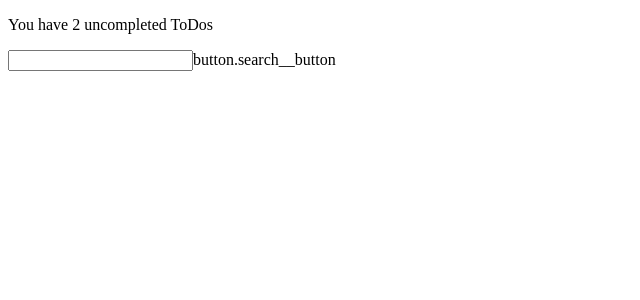
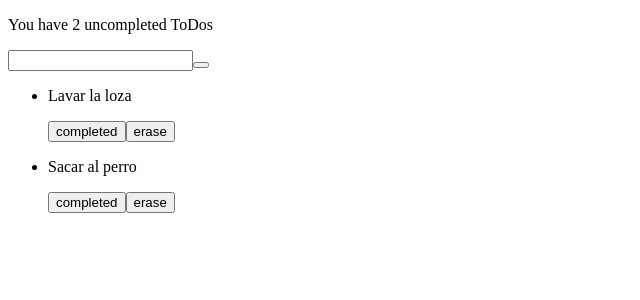
Before and after one commit to Yotis56/Todo-app, a React (Create React App) app: page /#/ in a window 1280 px wide. Shown: the top 300 px of the page, without its empty margins (0-640 px from the left). Built offline with nearby package versions, Linux system fonts and the light colour scheme.

Commit message:
todos list rendered. No styles. Not functionality yet

```diff
--- a/src/App.js
+++ b/src/App.js
@@ -1,11 +1,25 @@
-import React, { useState } from "react";
+import React, { useState, useEffect } from "react";
 import { Counter } from "./components/Counter/Index";
 import { Header } from "./components/Header/Index";
 import { Search } from "./components/Search/Index";
+import { TodoList } from "./components/TodoList";
+//hooks
+import { useLocalStorage } from './hooks/UseLocalStorage'
 
-
+const saveTodos = (todos) => {
+ //cómo usar el hook de useLocalStorage?
+}
 
 function App() {
+
+  const data = useLocalStorage('search')
+
+  useEffect( () => {
+    if (data === null){
+
+    }
+  }, [])
+
 
   const testTodos = [{
     id: 1,
@@ -16,6 +30,8 @@ function App() {
     description: 'Sacar al perro',
     isCompleted: true
   }]
+
+  window.localStorage.setItem('todos', JSON.stringify(testTodos))
   const [todos, setTodos] = useState(testTodos)
   const uncompletedTodos = todos.filter((todo) => !todo.completed).length
   //const uncompletedTodos = 1
@@ -26,6 +42,7 @@ function App() {
         <Counter uncompletedTodos={uncompletedTodos} />
         <Search />
       </Header>
+      <TodoList todos={testTodos} />
     </>
   )
 
--- a/src/components/Input/Index.js
+++ b/src/components/Input/Index.js
@@ -4,7 +4,9 @@ const Input = ({ inputValue, onChangeInput, onSubmitInput }) => {
   return (
     <form className="input-container" onSubmit={onSubmitInput}>
       <input type="text" value={inputValue} onChange={onChangeInput} />
-      button.search__button
+      <button className='search__button'>
+
+      </button>
       {/* Tengo que poner acá un icono en el buscador */}
     </form>
   )
--- /dev/null
+++ b/src/components/TodoItem/index.js
@@ -0,0 +1,24 @@
+import React from "react";
+import { TodoItemUI } from "../TodoitemUI/TodoItemUI";
+
+const TodoItem = ( {todo} ) => {
+
+    const onCompleted= (event) => {
+        console.log(event.target)
+        console.log('Se quiere completar una tarea')
+        //Acá debería cambiar el estado de una tarea de completed, a uncompleted. Y viceversa.
+        //Maybe... Usar un hook
+    }
+    const onErased = (event) => {
+        console.log(event.target)
+        console.log('Se quiere borrar una tarea')
+        //Acá debería borrar una tarea del array. con un split funcionaría la cosa.
+    }
+
+    return (
+        <TodoItemUI onCompleted={onCompleted} onErased={onErased} todo={todo} />
+
+    )
+}
+
+export { TodoItem }
--- /dev/null
+++ b/src/components/TodoList/index.js
@@ -0,0 +1,14 @@
+import React from "react";
+import { TodoItem } from "../TodoItem";
+
+const TodoList = ( {todos} ) => {
+    return (
+        <ul>
+            {todos.map( todo =>
+                <TodoItem key={todo.id} todo={todo}/>
+            )}
+        </ul>
+    )
+}
+
+export { TodoList }
--- /dev/null
+++ b/src/components/TodoitemUI/TodoItemUI.js
@@ -0,0 +1,13 @@
+import React from "react";
+
+const TodoItemUI = ({todo, onCompleted, onErased}) => {
+    return (
+        <li className="todoItem__container">
+            <p> {todo.description} </p>
+            <button onClick={onCompleted}>completed</button>
+            <button onClick={onErased}>erase</button>
+        </li>
+    )
+}
+
+export { TodoItemUI }
--- /dev/null
+++ b/src/hooks/UseLocalStorage.js
@@ -0,0 +1,15 @@
+const useLocalStorage = ( action, todos = undefined) => {
+    switch (action) {
+        case 'search':
+            const data = localStorage.getItem('todos')
+            return data === null ? data : JSON.parse(data)
+        case 'save':
+            return todos !== undefined ?
+                'Please send an array of todos':
+                window.localStorage.setItem('todos', todos)
+        default:
+            return 'No action defined. Please define an action'
+    }
+}
+
+export { useLocalStorage }
```
